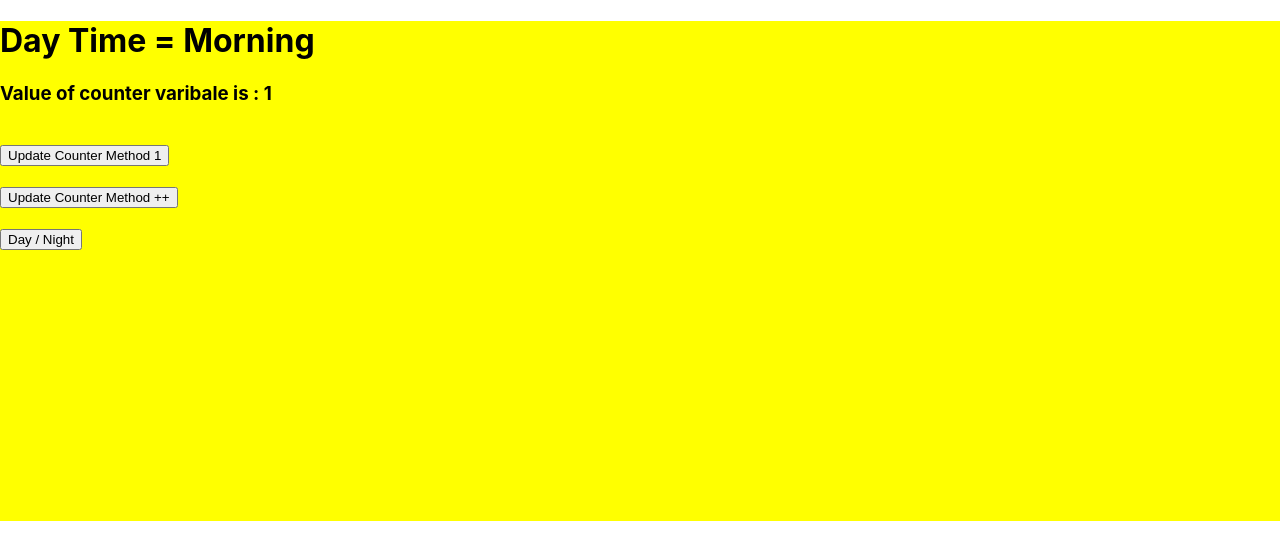
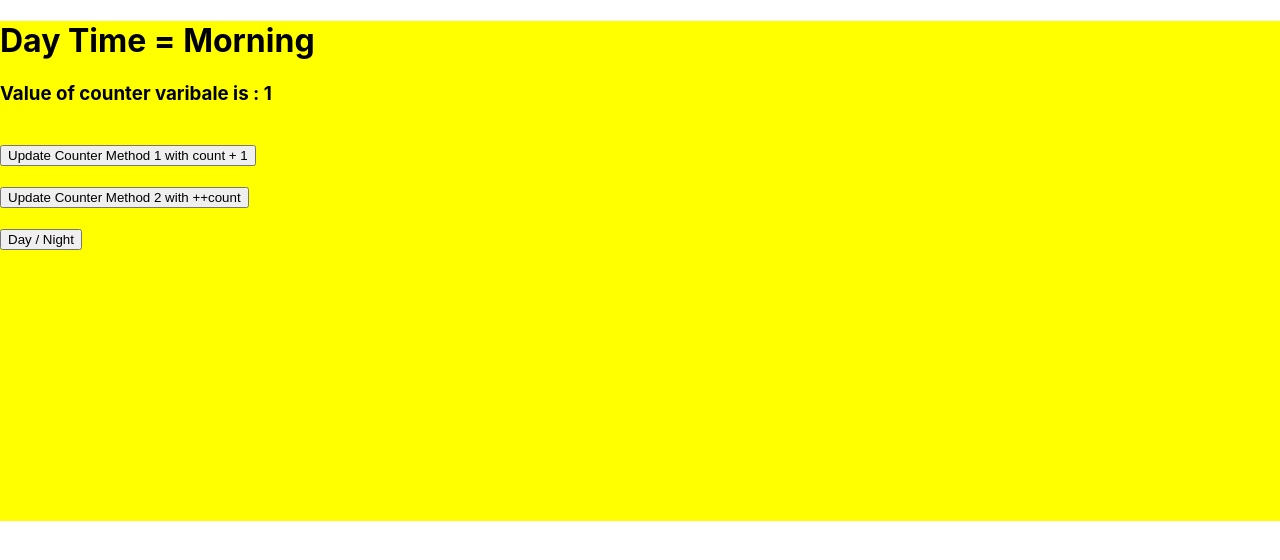
Before and after one commit to abufurqan/bc2020_assignment04, a React (Create React App) app: page / in a window 1280 px wide. Shown: the top 560 px of the page. Built offline with nearby package versions, Linux system fonts and the light colour scheme.

Commit message:
Update App.js

```diff
--- a/src/App.js
+++ b/src/App.js
@@ -11,9 +11,9 @@ function App() {
       <h1>Day Time = {isMorning ? 'Morning' : 'Night'}</h1>
       <Message counter={count}/>
       <br/>
-      <button onClick={()=> setCount(count + 1)}>Update Counter Method 1</button>
+      <button onClick={()=> setCount(count + 1)}>Update Counter Method 1 with count + 1</button>
       <br/> <br/>
-      <button onClick={()=> setCount(++count)}>Update Counter Method ++</button>
+      <button onClick={()=> setCount(++count)}>Update Counter Method 2 with ++count</button>
       <br/> <br/>
       <button onClick={() => setMorning(!isMorning)}>Day / Night</button>
     </div>
```
